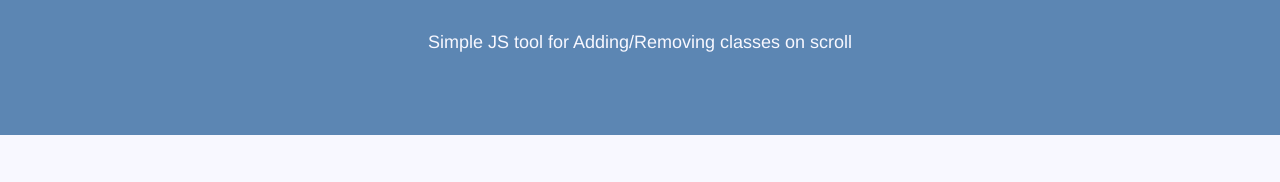
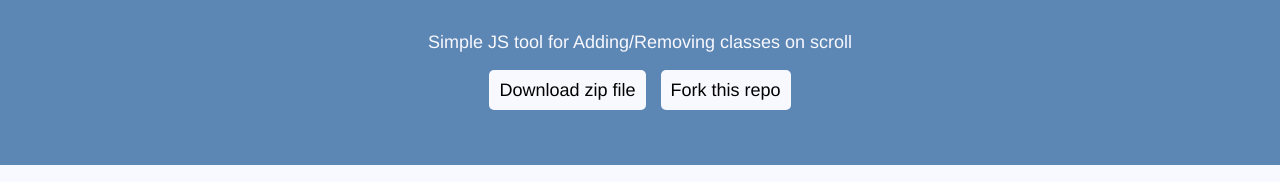
Before and after one commit to antoniocapelo/awty, a website: page index.html in a window 1280 px wide. Shown: the part 209-391 px from the top of the page. Drawn offline with Linux system fonts and the light colour scheme.

Commit message:
style stuff

```diff
--- a/index.html
+++ b/index.html
@@ -5,9 +5,9 @@
 <!--[if gt IE 8]><!--> <html class="no-js"> <!--<![endif]-->
     <head>
         <meta charset="utf-8">
-        <title>viewportTest</title>
+        <title>Are We There Yet? - awty - JS Tool for on-scroll stuf</title>
         <meta name="description" content="">
-        <meta name="viewport" content="width=device-width">
+        <meta name="Are We There Yet" content="width=device-width">
         <link rel="shortcut icon" href="/favicon.ico">
 
         <link rel="stylesheet" href="http://cdn.rawgit.com/antoniocapelo/awty/master/styles/main.css">
@@ -16,10 +16,26 @@
         <!--[if lt IE 10]>
             <p class="browsehappy">You are using an <strong>outdated</strong> browser. Please <a href="http://browsehappy.com/">upgrade your browser</a> to improve your experience.</p>
         <![endif]-->
+        <style type="text/css">
+        .button {
+          margin: 5px;
+          margin-top: 20px;
+          background: ghostwhite;
+          color: black;
+          padding: 10px;
+          border-radius: 5px;
+          text-decoration: none;
+        }
 
+        .button:hover {
+          text-decoration: underline;
+        }
+
+        </style>
         <div class="main">
           <h1>Are We There Yet?</h1>
           <p>Simple JS tool for Adding/Removing classes on scroll</p>
+          <a class="button" href="https://github.com/antoniocapelo/awty/archive/master.zip" title="Download antoniocapelo/awty as a zip file">Download zip file</a> <a class="button" href="https://github.com/antoniocapelo/awty">Fork this repo</a>
         </div>
         <div class="base ">
           <h1>Normal div</h1>
```
